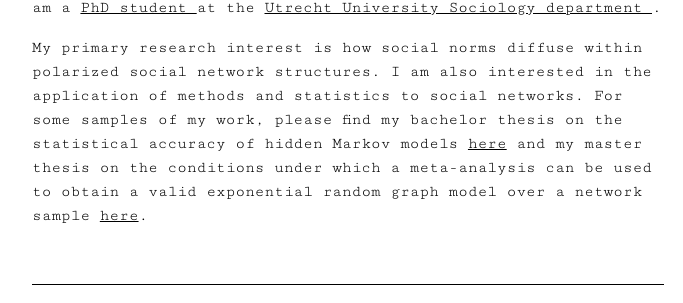
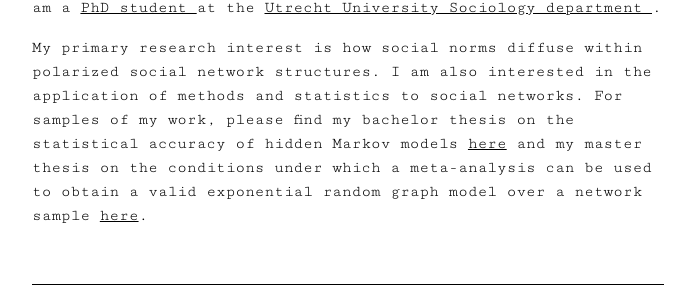
Before and after one commit to jwgsim/jwgsim.github.io, a Jekyll site: the page built from aboutme.md, in a window 1280 px wide. Shown: the part 258-561 px from the top of the page, without its empty margins (292-975 px from the left). Built offline with Jekyll 4.4.1, drawn with Linux system fonts in a browser that asks for light colours.

Commit message:
Update aboutme.md

```diff
--- a/aboutme.md
+++ b/aboutme.md
@@ -2,6 +2,6 @@
 layout: default
 title: About me
 ---
-Greetings and welcome to my webpage. My name is Jan-Willem and I am a <a href="https://www.uu.nl/staff/JGSimons"> PhD student </a> at the <a href="https://www.uu.nl/en"> Utrecht University Sociology department </a>.
+Greetings and welcome to my webpage. My name is Jan-Willem and I am a <a href="https://www.uu.nl/staff/JGSimons"> PhD student </a> at the <a href="https://www.uu.nl/en/organisation/sociology"> Utrecht University Sociology department </a>.
 
-My primary research interest is how social norms diffuse within polarized social network structures. I am also interested in the application of methods and statistics to social networks. For some samples of my work, please find my bachelor thesis on the statistical accuracy of hidden Markov models <a href="https://github.com/jwgsim/Bachelor-Thesis-Research-Archive"> here</a> and my master thesis on the conditions under which a meta-analysis can be used to obtain a valid exponential random graph model over a network sample <a href="https://github.com/jwgsim/Master-Thesis-Research-Archive"> here</a>.
+My primary research interest is how social norms diffuse within polarized social network structures. I am also interested in the application of methods and statistics to social networks. For samples of my work, please find my bachelor thesis on the statistical accuracy of hidden Markov models <a href="https://github.com/jwgsim/Bachelor-Thesis-Research-Archive"> here</a> and my master thesis on the conditions under which a meta-analysis can be used to obtain a valid exponential random graph model over a network sample <a href="https://github.com/jwgsim/Master-Thesis-Research-Archive"> here</a>.
```
